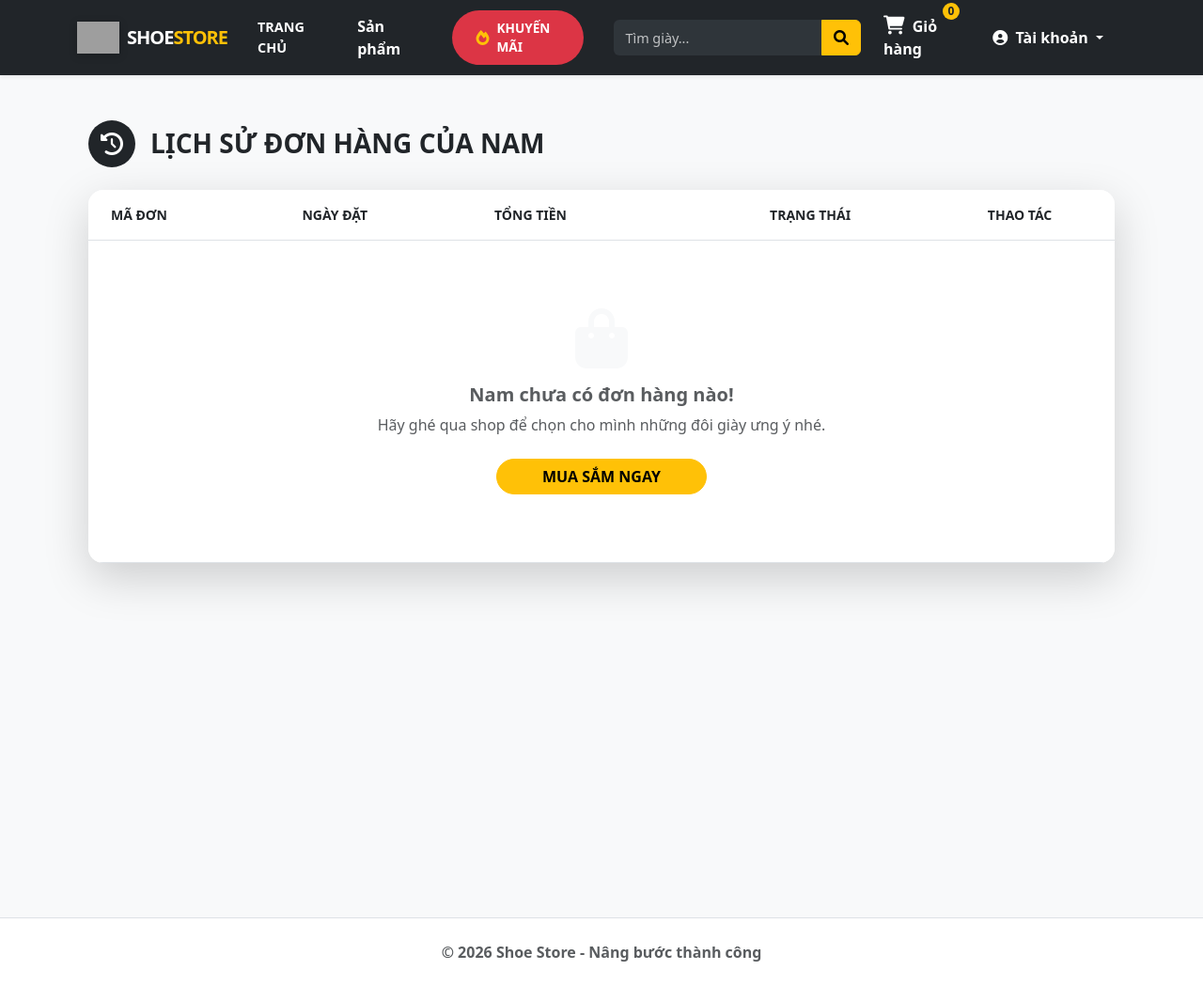
After one commit to TanThong0506/TMDTShoes_Store, a Django app: page /products/order-history/ in a window 1280 px wide. The commit adds this page. Shown: the whole page at 94% size. Run offline with Django 5.2, Linux system fonts and the light colour scheme; the visitor is signed in with stand-in values (Sample User, id 1); data that the repository does not hold is empty; grey boxes are pictures that could not be loaded.

Commit message:
da sua chuc nang lich su don hang

```diff
--- a/products/urls.py
+++ b/products/urls.py
@@ -4,14 +4,9 @@ from . import views
 app_name = 'products'
 
 urlpatterns = [
-    # 1. Sửa lại tên thành 'product_list' để khớp chuẩn với file HTML
     path('', views.product_list, name='product_list'),
-
-    # 2. Thêm đường dẫn cho chức năng TÌM KIẾM (Để ngay đây nhé)
     path('search/', views.search_products, name='search'),
-
-    # 3. Sửa lại tên thành 'product_detail' để khớp với thẻ <a> trong HTML
     path('product/<int:pk>/', views.product_detail, name='product_detail'),
-    # Tìm kiếm sản phẩm:
-    path('search/', views.search_products, name='search'),
+    path('order-history/', views.order_history, name='order_history'),
+    path('order/<int:order_id>/', views.order_detail, name='order_detail'), # THÊM DÒNG NÀY
 ]
--- a/products/views.py
+++ b/products/views.py
@@ -1,6 +1,11 @@
 from django.shortcuts import render, get_object_or_404
 from django.db.models import Q, F  # ĐÃ THÊM F: Dùng để so sánh 2 cột
 from .models import Product, Category, Brand, StorePolicy, Size
+
+# --- PHẦN THÊM MỚI (CHỈ THÊM) ---
+from django.contrib.auth.decorators import login_required
+from orders.models import Order
+# ------------------------------
 
 def home(request):
     # Lọc chuẩn giày Sale (Chỉ lấy những giày có giá gốc lớn hơn giá bán hiện tại)
@@ -124,3 +129,19 @@ def sale_page(request):
         'current_sort': sort_by,
     }
     return render(request, 'sale.html', context)
+
+# ==========================================
+# HÀM LỊCH SỬ ĐƠN HÀNG (CHỈ THÊM MỚI)
+# ==========================================
+@login_required
+def order_history(request):
+    """
+    Lấy danh sách đơn hàng của Nam để hiện vào menu dropdown Tài khoản
+    """
+    orders = Order.objects.filter(user=request.user).order_by('-id')
+    return render(request, 'order_history.html', {'orders': orders})
+@login_required
+def order_detail(request, order_id):
+    # Lấy đơn hàng đúng của người dùng đang đăng nhập, nếu không có trả về 404
+    order = get_object_or_404(Order, id=order_id, user=request.user)
+    return render(request, 'order_detail_view.html', {'order': order})
--- a/templates/base.html
+++ b/templates/base.html
@@ -96,7 +96,6 @@
                                 {% if request.session.cart_count %}
                                     {{ request.session.cart_count }}
                                 {% else %}
-                                    {# Backup nếu chưa kịp cập nhật cart_count thì tự đếm #}
                                     {{ request.session.cart|length }}
                                 {% endif %}
                             {% else %}
@@ -116,7 +115,7 @@
                                 <i class="fas fa-smile text-warning me-2"></i>Xin chào, {{ user.username }}
                             </li>
                             <li><a class="dropdown-item rounded-2 py-2" href="#"><i class="fas fa-id-card me-2 text-primary"></i> Thông tin cá nhân</a></li>
-                            <li><a class="dropdown-item rounded-2 py-2" href="#"><i class="fas fa-history me-2 text-success"></i> Lịch sử đơn hàng</a></li>
+                            <li><a class="dropdown-item rounded-2 py-2" href="{% url 'products:order_history' %}"><i class="fas fa-history me-2 text-success"></i> Lịch sử đơn hàng</a></li>
                             <li><hr class="dropdown-divider"></li>
                             <li><a class="dropdown-item rounded-2 py-2 text-danger fw-bold" href="{% url 'logout' %}"><i class="fas fa-sign-out-alt me-2"></i> Đăng xuất</a></li>
                         </ul>
--- /dev/null
+++ b/templates/order_history.html
@@ -0,0 +1,96 @@
+{% extends "base.html" %}
+{% load humanize %}
+
+{% block content %}
+<div class="container my-5" style="min-height: 600px;">
+    <div class="d-flex align-items-center mb-4">
+        <div class="bg-dark text-white rounded-circle d-flex align-items-center justify-content-center me-3" style="width: 50px; height: 50px;">
+            <i class="fas fa-history fs-4"></i>
+        </div>
+        <h3 class="fw-bold mb-0 text-uppercase">Lịch sử đơn hàng của Nam</h3>
+    </div>
+
+    <div class="card shadow-lg border-0 rounded-4 overflow-hidden">
+        <div class="card-body p-0">
+            <div class="table-responsive">
+                <table class="table table-hover align-middle mb-0">
+                    <thead class="bg-light text-secondary">
+                        <tr>
+                            <th class="ps-4 py-3 text-uppercase small fw-bold">Mã đơn</th>
+                            <th class="py-3 text-uppercase small fw-bold">Ngày đặt</th>
+                            <th class="py-3 text-uppercase small fw-bold">Tổng tiền</th>
+                            <th class="py-3 text-uppercase small fw-bold text-center">Trạng thái</th>
+                            <th class="py-3 text-uppercase small fw-bold text-center">Thao tác</th>
+                        </tr>
+                    </thead>
+                    <tbody>
+                        {% for order in orders %}
+                        <tr class="order-row">
+                            <td class="ps-4 py-3 fw-bold text-dark">#{{ order.id }}</td>
+                            <td class="py-3 text-muted">{{ order.created_at|date:"d/m/Y" }}</td>
+                            <td class="py-3 fw-bold text-danger">
+                                {{ order.total_price|intcomma }}<u class="ms-1">đ</u>
+                            </td>
+                            <td class="py-3 text-center">
+                                {% if order.status == 'Completed' %}
+                                    <span class="badge rounded-pill bg-success-subtle text-success px-3 border border-success">Hoàn thành</span>
+                                {% elif order.status == 'Pending' %}
+                                    <span class="badge rounded-pill bg-warning-subtle text-warning-emphasis px-3 border border-warning">Chờ xử lý</span>
+                                {% else %}
+                                    <span class="badge rounded-pill bg-info-subtle text-info px-3 border border-info">{{ order.status }}</span>
+                                {% endif %}
+                            </td>
+                            <td class="py-3 text-center">
+                                <a href="{% url 'products:order_detail' order.id %}"
+                                   class="btn btn-sm btn-dark rounded-pill px-4 fw-bold btn-detail-hover shadow-sm">
+                                    <i class="fas fa-eye me-1"></i> Xem chi tiết
+                                </a>
+                            </td>
+                        </tr>
+                        {% empty %}
+                        <tr>
+                            <td colspan="5" class="text-center py-5">
+                                <div class="py-4">
+                                    <i class="fas fa-shopping-bag text-light fa-4x mb-3"></i>
+                                    <h5 class="text-muted fw-bold">Nam chưa có đơn hàng nào!</h5>
+                                    <p class="text-muted mb-4">Hãy ghé qua shop để chọn cho mình những đôi giày ưng ý nhé.</p>
+                                    <a href="{% url 'products:product_list' %}" class="btn btn-warning rounded-pill px-5 fw-bold">MUA SẮM NGAY</a>
+                                </div>
+                            </td>
+                        </tr>
+                        {% endfor %}
+                    </tbody>
+                </table>
+            </div>
+        </div>
+    </div>
+</div>
+
+<style>
+    /* Hiệu ứng khi di chuột vào dòng của bảng */
+    .order-row {
+        transition: all 0.2s ease;
+    }
+    .order-row:hover {
+        background-color: rgba(0,0,0,0.02) !important;
+        transform: scale(1.005);
+    }
+
+    /* Hiệu ứng nút Xem chi tiết */
+    .btn-detail-hover {
+        transition: all 0.3s cubic-bezier(0.175, 0.885, 0.32, 1.275);
+    }
+    .btn-detail-hover:hover {
+        background-color: #333 !important;
+        transform: translateY(-2px);
+        box-shadow: 0 5px 15px rgba(0,0,0,0.2) !important;
+    }
+
+    /* Tùy chỉnh Badge trạng thái cho đẹp hơn */
+    .badge {
+        font-weight: 600;
+        font-size: 0.75rem;
+        letter-spacing: 0.5px;
+    }
+</style>
+{% endblock %}
```
Also changed, not shown: orders/models.py (+9 -0 lines), shoestore/views.py (+21 -0 lines), templates/home.html (+32 -2 lines), templates/order_detail_view.html (added, +96 -0 lines), orders/migrations/0002_order_status.py (added).
